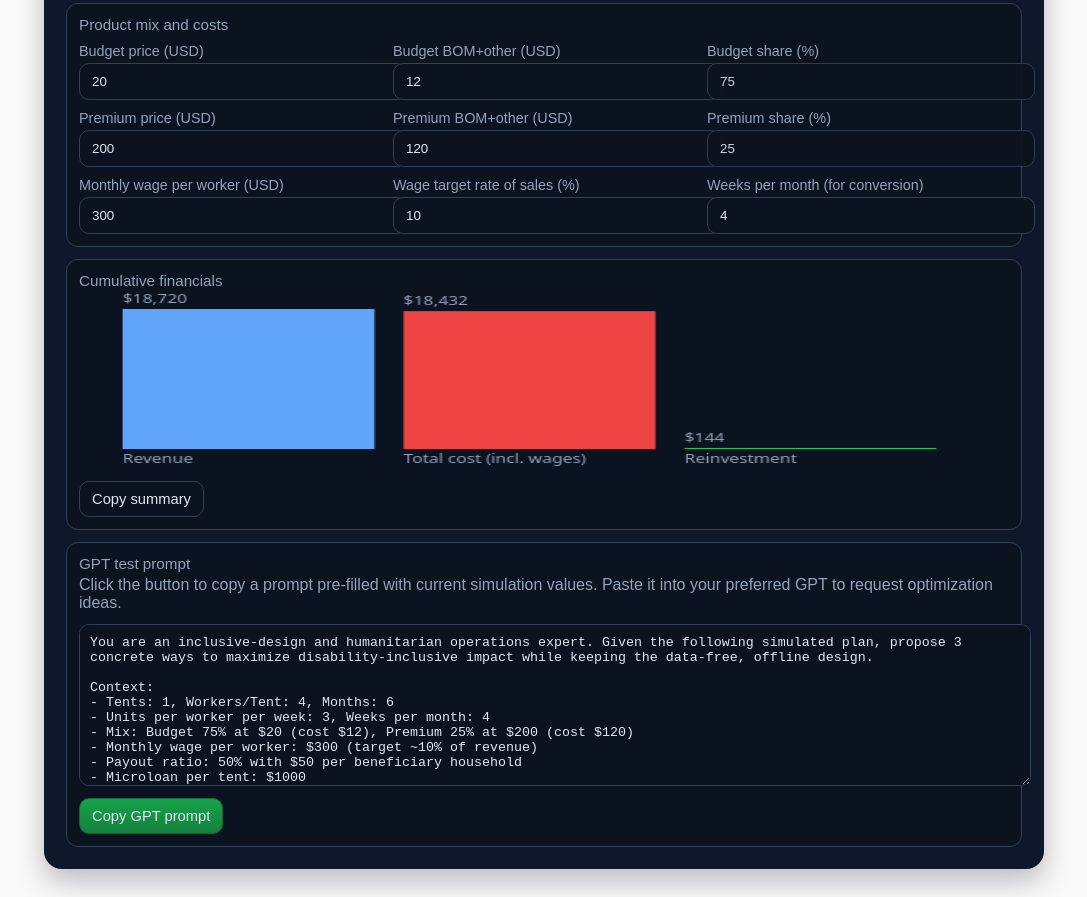
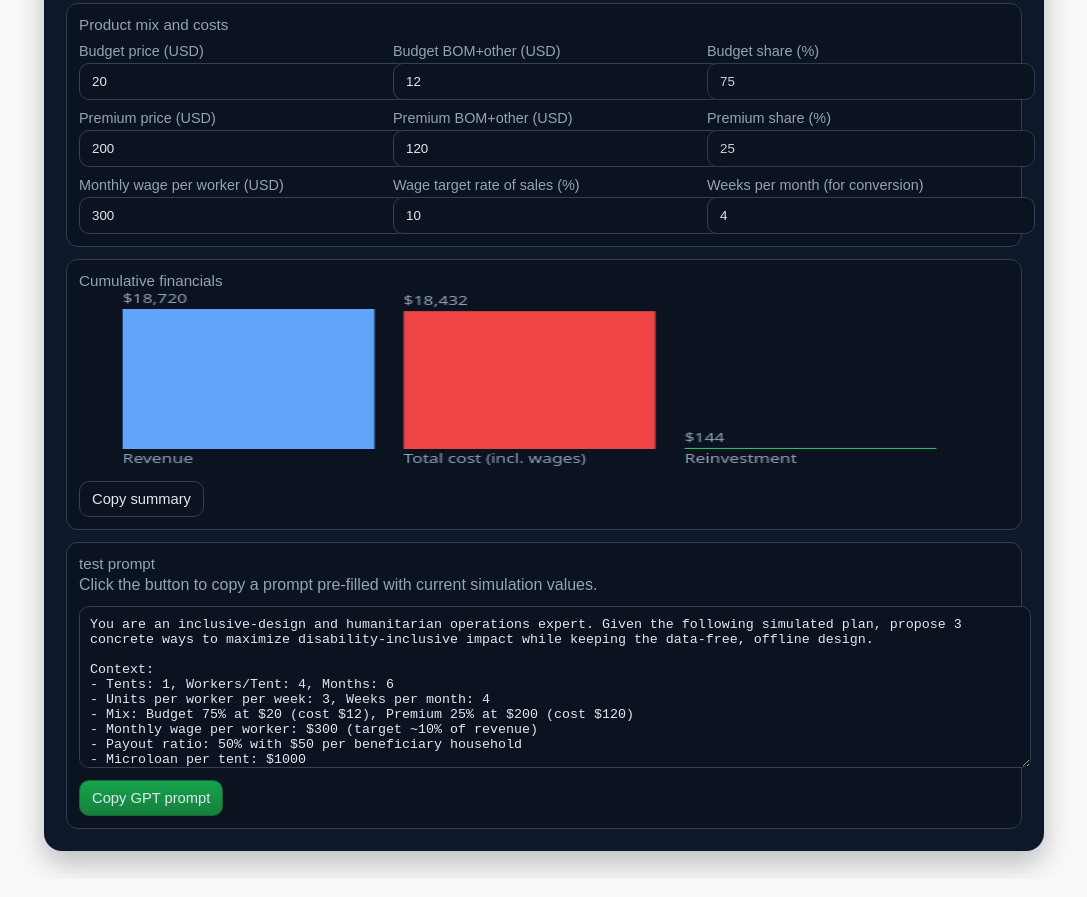
Before and after one commit to henrymorgan10/-mcorp-home, a plain HTML site: page index.html in a window 1280 px wide. Shown: the part 1725-2622 px from the top of the page, without its empty margins (96-1183 px from the left). Drawn offline with Linux system fonts and the light colour scheme.

Commit message:
Update index.html

```diff
--- a/index.html
+++ b/index.html
@@ -220,8 +220,8 @@
 
         <!-- GPT prompt helper -->
         <div class="card" style="margin-top:12px">
-          <div class="title">GPT test prompt</div>
-          <p>Click the button to copy a prompt pre‑filled with current simulation values. Paste it into your preferred GPT to request optimization ideas.</p>
+          <div class="title"> test prompt</div>
+          <p>Click the button to copy a prompt pre‑filled with current simulation values. </p>
           <textarea id="gptPrompt" readonly></textarea>
           <div class="row" style="margin-top:8px"><button class="btn primary" onclick="MC.copyGPT()">Copy GPT prompt</button></div>
         </div>
```
